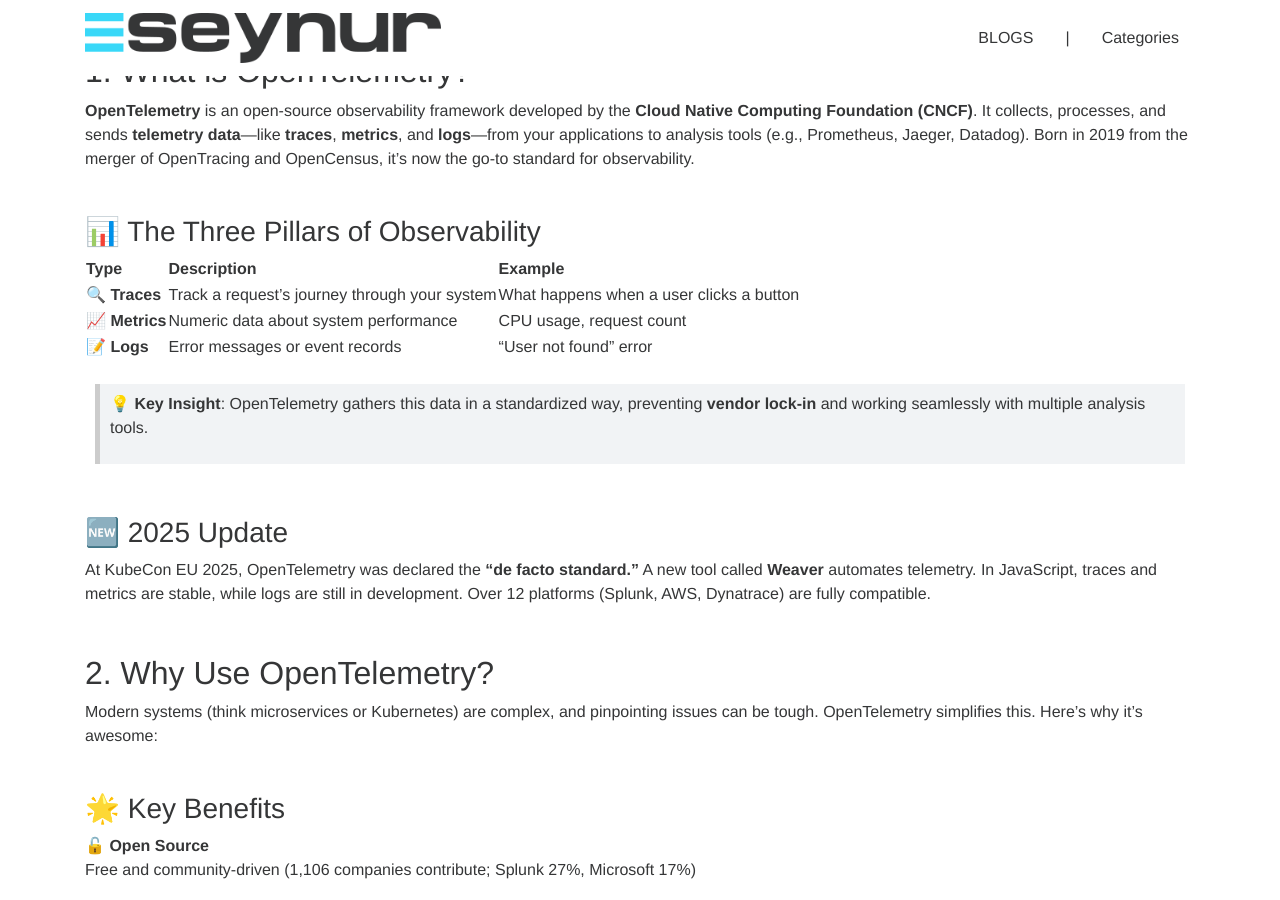
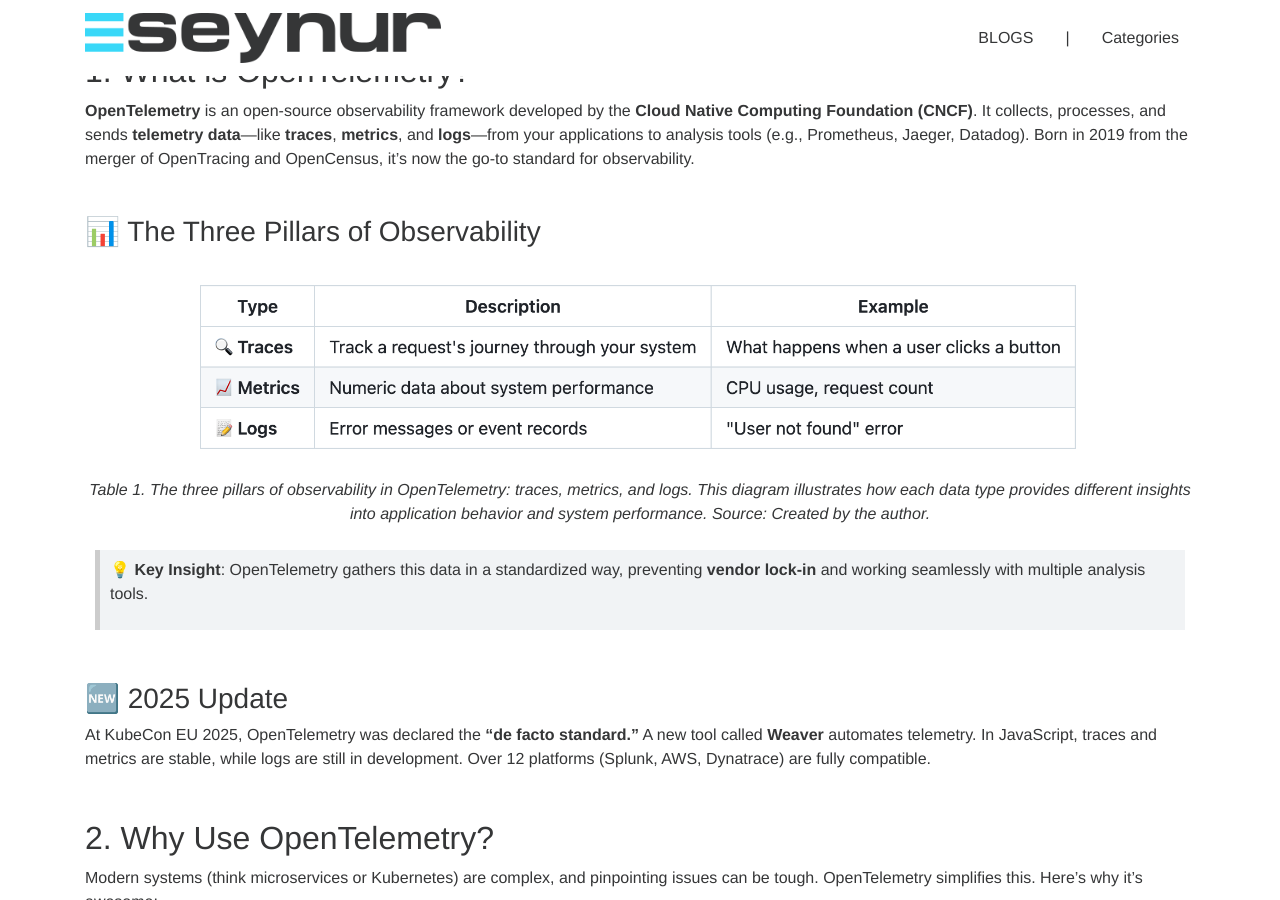
Before and after one commit to seynur/blog, a Jekyll site: the page built from _posts/2025-09-19-how-opentelemetry-use.md, in a window 1280 px wide and 900 px high, scrolled down 703 px. Built offline with Jekyll 4.4.1, drawn with Linux system fonts in a browser that asks for light colours; nearby versions of some CDN libraries.

```diff
--- a/_posts/2025-09-19-how-opentelemetry-use.md
+++ b/_posts/2025-09-19-how-opentelemetry-use.md
@@ -23,11 +23,10 @@
 
 ### 📊 The Three Pillars of Observability
 
-| Type | Description | Example |
-|------|-------------|---------|
-| 🔍 **Traces** | Track a request's journey through your system | What happens when a user clicks a button |
-| 📈 **Metrics** | Numeric data about system performance | CPU usage, request count |
-| 📝 **Logs** | Error messages or event records | "User not found" error |
+<div align="center">
+<img src="/assets/img/blog/2025-09-19-opentelemetry-data-types.png" alt="OpenTelemetry Architecture" width="900" style="max-width: 100%;margin:1rem; height: auto;" />
+<p><em>Table 1. The three pillars of observability in OpenTelemetry: traces, metrics, and logs. This diagram illustrates how each data type provides different insights into application behavior and system performance. Source: Created by the author.</em></p>
+</div>
 
 > **💡 Key Insight**: OpenTelemetry gathers this data in a standardized way, preventing **vendor lock-in** and working seamlessly with multiple analysis tools.
 
@@ -128,7 +127,7 @@
 **Example**: The prometheus exporter makes metrics available at an endpoint for Prometheus to scrape.
 
 <div align="center">
-<img src="/assets/img/blog/2025-09-19-opentelemetry.png" alt="OpenTelemetry Architecture" width="900" style="max-width: 100%;margin:1rem; height: auto;" />
+<img src="/assets/img/blog/2025-09-19-opentelemetry-architecture.png" alt="OpenTelemetry Architecture" width="900" style="max-width: 100%;margin:1rem; height: auto;" />
 <p><em>Figure 1. OpenTelemetry Collector architecture showing receivers, processors, and exporters. Source: Created by the author.</em></p>
 </div>
 
```
Also changed, not shown: other parts of _posts/2025-09-19-how-opentelemetry-use.md (+1 -1 lines), assets/img/blog/2025-09-19-opentelemetry-architecture.png (renamed from assets/img/blog/2025-09-19-opentelemetry.png), assets/img/blog/2025-09-19-opentelemetry-data-types.png (added).
